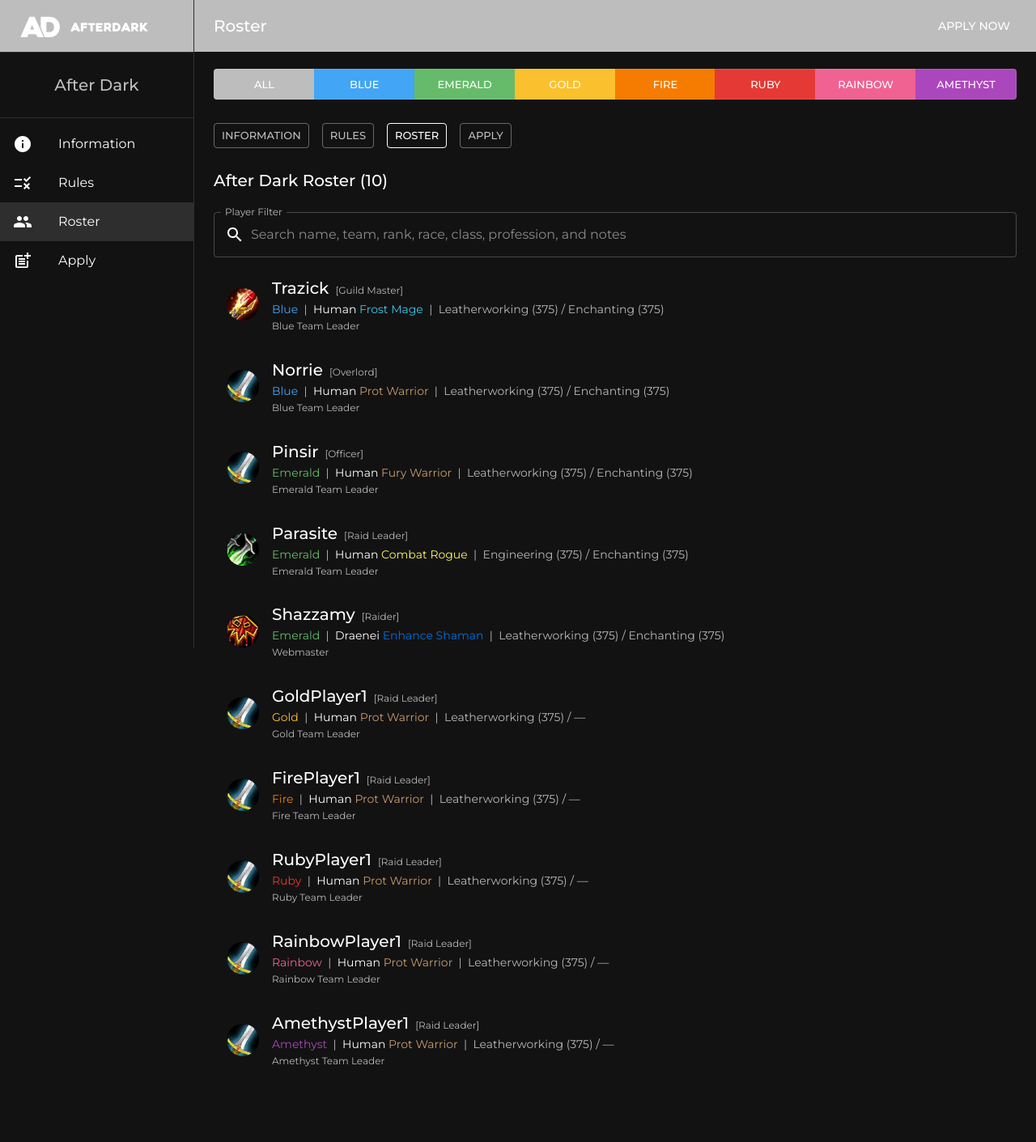
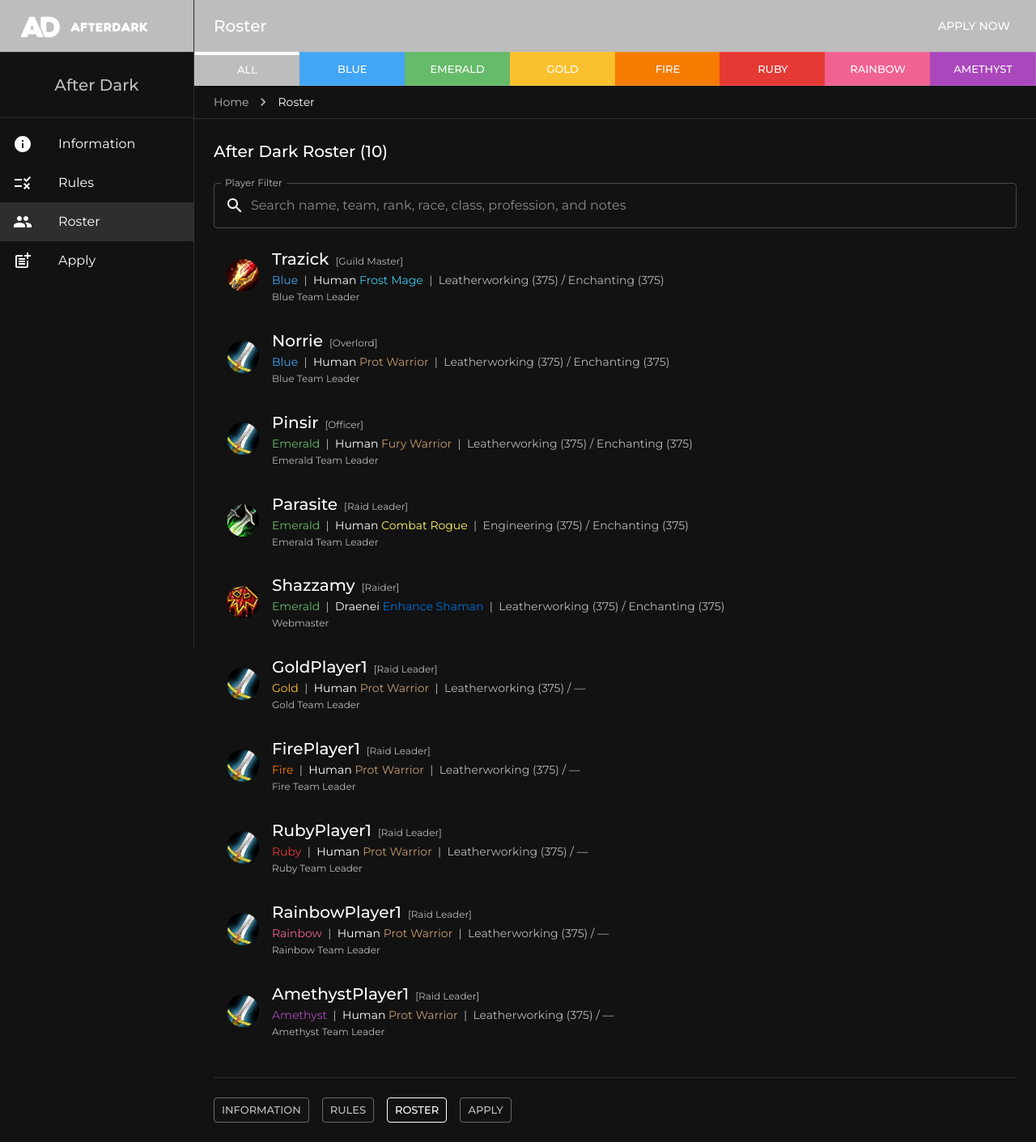
Before and after one commit to dougkulak/afterdarkguild, a React (Create React App) app in the folder frontend/: page /1/roster in a window 1280 px wide. Shown: the whole page at 81% size. Before the commit the page ends 1367 px from the top, so only its background shows below. Built offline with nearby package versions, Linux system fonts and the light colour scheme.

Commit message:
fix: topnav, bottomnav, breadcrumbs

```diff
--- a/frontend/src/App.js
+++ b/frontend/src/App.js
@@ -9,6 +9,7 @@ import RulesPage from './pages/rules';
 import RosterPage from './pages/roster';
 import {raidTeamPages} from './config/pages';
 import {raidTeams} from './config/teams';
+import {settings} from './config/config';
 
 const defaultRaidTeamData = raidTeams[0];
 const defaultPageData = raidTeamPages[0];
@@ -51,7 +52,7 @@ function App() {
               <div style={{position: 'relative'}}>
                 <div style={{height: '100vh'}}>
                   <iframe
-                    src="https://docs.google.com/forms/d/e/1FAIpQLSdtE-Q1OieZnYKz9hQsnMJECHP1HzAKRKnJaYqS2tr-4KgS7Q/viewform?embedded=true"
+                    src={settings.applyFormLink}
                     width="100%"
                     height="2200"
                     frameBorder="0"
--- a/frontend/src/Layout.js
+++ b/frontend/src/Layout.js
@@ -17,7 +17,8 @@ import {Button, ToggleButton, ToggleButtonGroup} from '@mui/material';
 import {isWidthDown} from '@mui/material/Hidden/withWidth';
 import {pages, settings} from './config/config';
 import {Sidebar} from './Sidebar';
-import {TeamNav} from './components/TeamNav';
+import {TeamBottomNav} from './components/TeamBottomNav';
+import {TeamTopNav} from './components/TeamTopNav';
 
 export const defaultRaidTeamData = raidTeams[0];
 export const defaultPageData = raidTeamPages[0];
@@ -30,11 +31,11 @@ const useStyles = makeStyles((theme) => ({
     backgroundColor: `${theme.palette.raidToolbarBg} !important`,
   },
   raidTeamToolbar: {
-    paddingTop: theme.spacing(2),
     justifyContent: 'center',
 
     '& .MuiToggleButton-root': {
       color: 'white',
+      borderRadius: 0,
     },
     [theme.breakpoints.down('md')]: {
       paddingTop: theme.spacing(3),
@@ -43,7 +44,23 @@ const useStyles = makeStyles((theme) => ({
       paddingTop: theme.spacing(2),
     },
 
-    padding: 0,
+    padding: '0 !important',
+    minHeight: 'auto !important',
+
+    '& .Mui-selected': {
+      borderTop: '4px solid white',
+    },
+  },
+  sticky: {
+    position: 'sticky',
+    zIndex: theme.zIndex.appBar,
+    top: 56,
+    [theme.breakpoints.down('xs')]: {
+      top: 48,
+    },
+    [theme.breakpoints.up('sm')]: {
+      top: 64,
+    },
   },
 }));
 
@@ -211,6 +228,8 @@ function Layout({team, page, setTeam, setPage, setThemeColor, children}) {
 
       <Box component="main" sx={{flexGrow: 1, p: 0}}>
         <Toolbar />
+
+        <div className={classes.sticky}>
           <Toolbar className={classes.raidTeamToolbar}>
             <ToggleButtonGroup
               size={'small'}
@@ -230,9 +249,13 @@ function Layout({team, page, setTeam, setPage, setThemeColor, children}) {
             </ToggleButtonGroup>
           </Toolbar>
 
-        <Box p={3}>
-          <TeamNav team={team} page={page} />
-          <Box pt={3}>{children}</Box>
+          <TeamTopNav team={team} page={page} />
+        </div>
+
+        <Box p={3}>{children}</Box>
+
+        <Box p={3} pt={0}>
+          <TeamBottomNav team={team} page={page} />
         </Box>
       </Box>
     </Box>
--- /dev/null
+++ b/frontend/src/components/Breadcrumbs.js
@@ -0,0 +1,46 @@
+import * as React from 'react';
+import Typography from '@mui/material/Typography';
+import {Breadcrumbs as MuiBreadcrumbs} from '@mui/material';
+import Link from '@mui/material/Link';
+import {slugify} from '../util';
+import {NavigateNext} from '@mui/icons-material';
+import {teams} from '../config/config';
+import {useHistory} from 'react-router-dom';
+
+export default function Breadcrumbs({team, page}) {
+  const isAll = team.name === teams.ALL;
+  const history = useHistory();
+
+  const gotoPage = (url) => {
+    window.scrollTo(0, 0);
+    history.push(url);
+  };
+
+  return (
+    <MuiBreadcrumbs
+      separator={<NavigateNext fontSize="small" />}
+      aria-label="breadcrumb">
+      <Link
+        variant={'body2'}
+        underline="hover"
+        color="inherit"
+        style={{cursor: 'pointer'}}
+        onClick={() => gotoPage('/all/information')}>
+        Home
+      </Link>
+      {!isAll && (
+        <Link
+          variant={'body2'}
+          underline="hover"
+          color="inherit"
+          style={{cursor: 'pointer'}}
+          onClick={() => gotoPage(`/${slugify(team.name)}/information`)}>
+          {team.name}
+        </Link>
+      )}
+      <Typography variant={'body2'} color="text.primary">
+        {page.name}
+      </Typography>
+    </MuiBreadcrumbs>
+  );
+}
--- /dev/null
+++ b/frontend/src/components/TeamBottomNav.js
@@ -0,0 +1,77 @@
+import {useHistory} from 'react-router-dom';
+import {slugify, useWidth} from '../util';
+import {Button, Divider, Stack} from '@mui/material';
+import {pages} from '../config/config';
+import React from 'react';
+import {makeStyles, styled} from '@mui/styles';
+import {isWidthDown} from '@mui/material/Hidden/withWidth';
+import Box from '@mui/material/Box';
+
+const useStyles = makeStyles((theme) => ({
+  active: {
+    '&.MuiButton-root': {
+      color: theme.palette.primary.contrastText,
+      borderColor: theme.palette.primary.contrastText,
+    },
+  },
+}));
+
+const Item = styled(Button)(({theme}) => ({
+  ...theme.typography.body2,
+  padding: theme.spacing(1),
+  textAlign: 'center',
+  color: theme.palette.text.secondary,
+}));
+
+export function TeamBottomNav({team, page}) {
+  const history = useHistory();
+  const width = useWidth();
+  const classes = useStyles();
+
+  const gotoTeamPage = (pageName) => {
+    window.scrollTo(0, 0);
+    history.push(`/${slugify(team.name)}/${slugify(pageName)}`);
+  };
+
+  if (window.location.pathname.includes('/apply')) return <React.Fragment />;
+
+  return (
+    <React.Fragment>
+      <Box pb={3}>
+        <Divider />
+      </Box>
+      <Stack
+        direction={isWidthDown('md', width) ? 'column' : 'row'}
+        spacing={isWidthDown('md', width) ? 1 : 2}>
+        <Item
+          variant={'outlined'}
+          size={'small'}
+          className={page.name === pages.INFO ? classes.active : null}
+          onClick={() => gotoTeamPage(pages.INFO)}>
+          {pages.INFO}
+        </Item>
+        <Item
+          variant={'outlined'}
+          size={'small'}
+          className={page.name === pages.RULES ? classes.active : null}
+          onClick={() => gotoTeamPage(pages.RULES)}>
+          {pages.RULES}
+        </Item>
+        <Item
+          variant={'outlined'}
+          size={'small'}
+          className={page.name === pages.ROSTER ? classes.active : null}
+          onClick={() => gotoTeamPage(pages.ROSTER)}>
+          {pages.ROSTER}
+        </Item>
+        <Item
+          variant={'outlined'}
+          size={'small'}
+          className={page.name === pages.APPLY ? classes.active : null}
+          onClick={() => gotoTeamPage(pages.APPLY)}>
+          {pages.APPLY}
+        </Item>
+      </Stack>
+    </React.Fragment>
+  );
+}
--- a/frontend/src/components/TeamNav.js
+++ /dev/null
@@ -1,68 +0,0 @@
-import {useHistory} from 'react-router-dom';
-import {slugify, useWidth} from '../util';
-import {Button, Stack} from '@mui/material';
-import {pages} from '../config/config';
-import React from 'react';
-import {makeStyles, styled} from '@mui/styles';
-import {isWidthDown} from '@mui/material/Hidden/withWidth';
-
-const useStyles = makeStyles((theme) => ({
-  active: {
-    '&.MuiButton-root': {
-      color: theme.palette.primary.contrastText,
-      borderColor: theme.palette.primary.contrastText,
-    },
-  },
-}));
-
-const Item = styled(Button)(({theme}) => ({
-  ...theme.typography.body2,
-  padding: theme.spacing(1),
-  textAlign: 'center',
-  color: theme.palette.text.secondary,
-}));
-
-export function TeamNav({team, page}) {
-  const history = useHistory();
-  const width = useWidth();
-  const classes = useStyles();
-
-  const gotoTeamPage = (pageName) => {
-    history.push(`/${slugify(team.name)}/${slugify(pageName)}`);
-  };
-
-  return (
-    <Stack
-      direction={isWidthDown('md', width) ? 'column' : 'row'}
-      spacing={isWidthDown('md', width) ? 1 : 2}>
-      <Item
-        variant={'outlined'}
-        size={'small'}
-        className={page.name === pages.INFO ? classes.active : null}
-        onClick={() => gotoTeamPage(pages.INFO)}>
-        {pages.INFO}
-      </Item>
-      <Item
-        variant={'outlined'}
-        size={'small'}
-        className={page.name === pages.RULES ? classes.active : null}
-        onClick={() => gotoTeamPage(pages.RULES)}>
-        {pages.RULES}
-      </Item>
-      <Item
-        variant={'outlined'}
-        size={'small'}
-        className={page.name === pages.ROSTER ? classes.active : null}
-        onClick={() => gotoTeamPage(pages.ROSTER)}>
-        {pages.ROSTER}
-      </Item>
-      <Item
-        variant={'outlined'}
-        size={'small'}
-        className={page.name === pages.APPLY ? classes.active : null}
-        onClick={() => gotoTeamPage(pages.APPLY)}>
-        {pages.APPLY}
-      </Item>
-    </Stack>
-  );
-}
--- /dev/null
+++ b/frontend/src/components/TeamTopNav.js
@@ -0,0 +1,23 @@
+import React from 'react';
+import {makeStyles} from '@mui/styles';
+import Breadcrumbs from './Breadcrumbs';
+
+const useStyles = makeStyles((theme) => ({
+  root: {
+    padding: theme.spacing(0, 3),
+    paddingTop: 8,
+    paddingBottom: 8,
+    backgroundColor: theme.palette.background.paper,
+    borderBottom: `1px solid rgba(255, 255, 255, 0.12)`,
+  },
+}));
+
+export function TeamTopNav({team, page}) {
+  const classes = useStyles();
+
+  return (
+    <div className={classes.root}>
+      <Breadcrumbs team={team} page={page} />
+    </div>
+  );
+}
--- a/frontend/src/config/config.js
+++ b/frontend/src/config/config.js
@@ -1,9 +1,10 @@
 export const settings = {
   drawerWidth: 240,
-  showWelcomeEditHelp: true,
-  showRulesEditHelp: true,
-  showRosterEditHelp: true,
-  applyFormLink: 'https://forms.gle/MJ5A3Xiyyf26zLBs9',
+  showWelcomeEditHelp: false,
+  showRulesEditHelp: false,
+  showRosterEditHelp: false,
+  applyFormLink:
+    'https://docs.google.com/forms/d/e/1FAIpQLSdtE-Q1OieZnYKz9hQsnMJECHP1HzAKRKnJaYqS2tr-4KgS7Q/viewform?embedded=true',
 };
 
 export const classes = {
```
Lines whose indentation alone changed are shown as unchanged.
